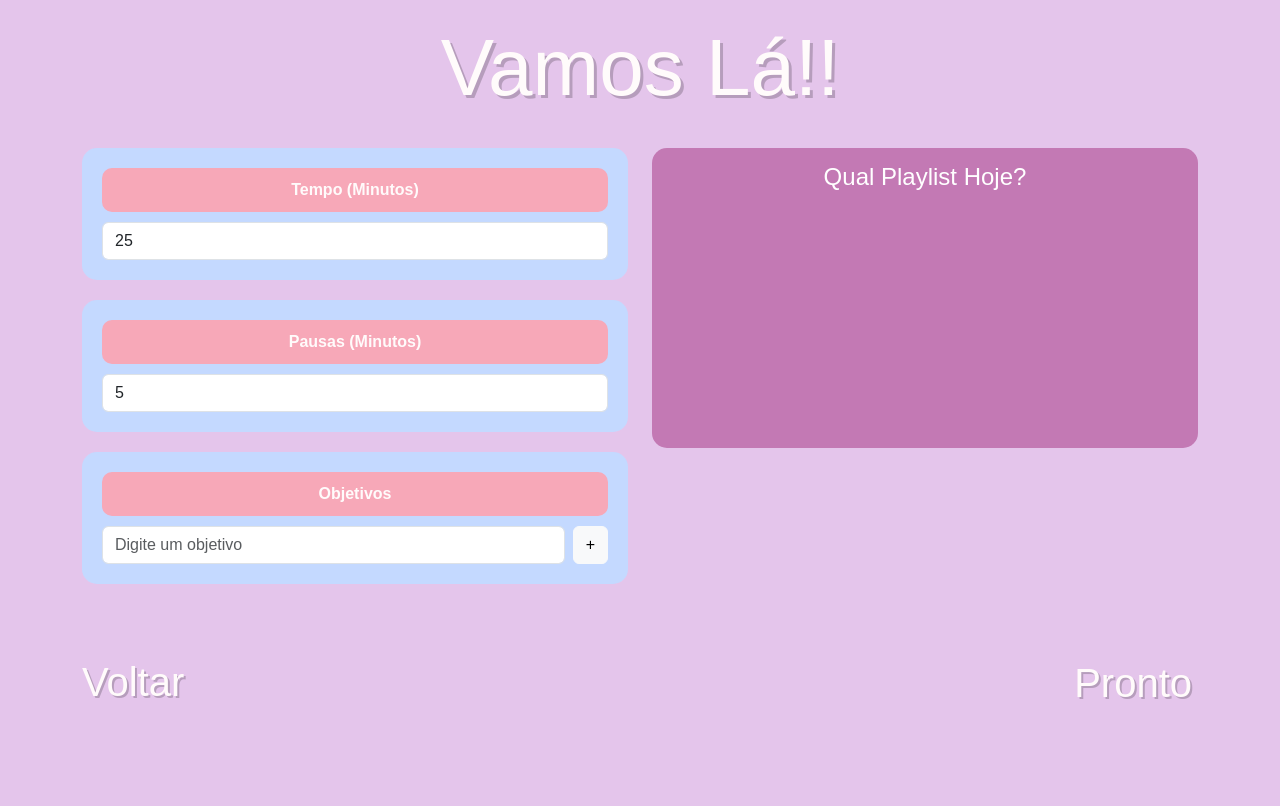
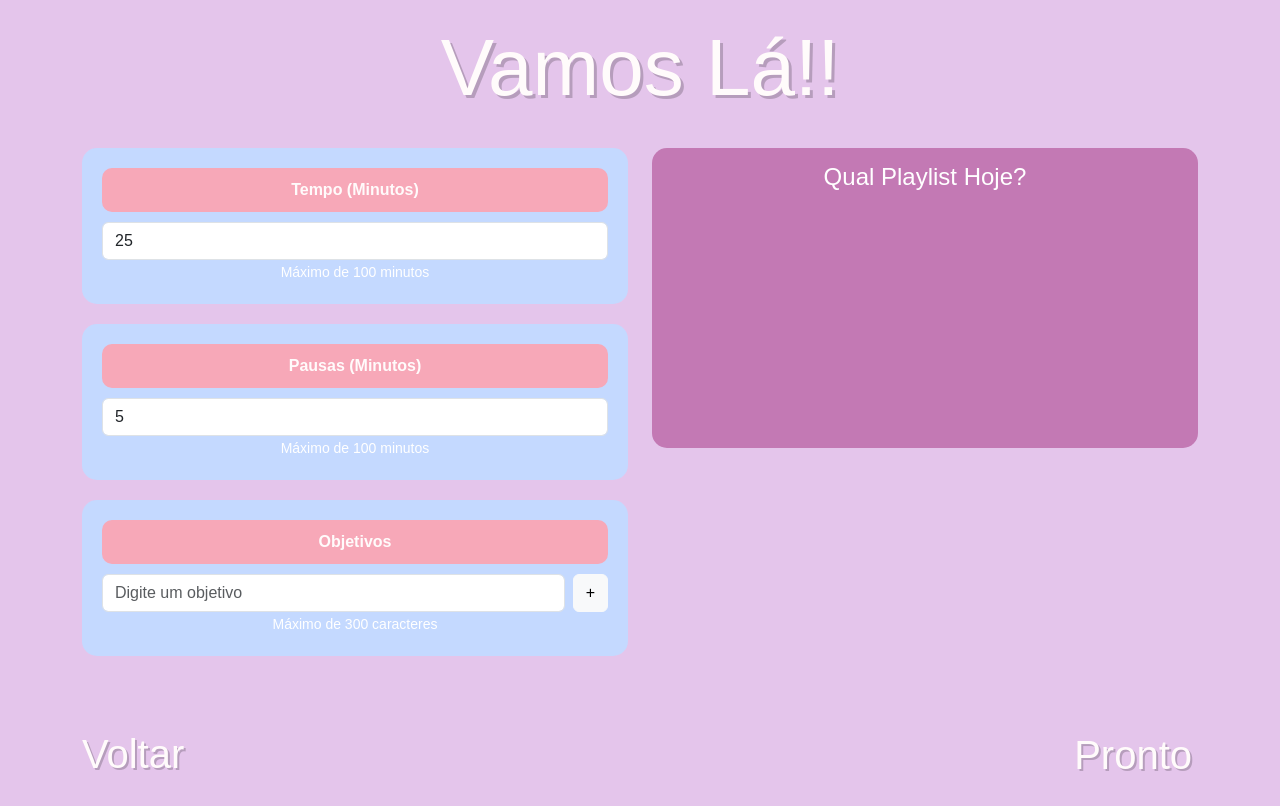
Before and after one commit to GabiCodings/FocusFluir, a Flask app: page /sessao in a window 1280 px wide. Before the commit the page ends 699 px from the top, so only its background shows below. Run offline with Flask 3, Linux system fonts and the light colour scheme; data that the repository does not hold is empty; some web fonts are replaced.

Commit message:
maximo de caracteres

```diff
--- a/app.py
+++ b/app.py
@@ -216,6 +216,7 @@ def playlists_page():
     playlists = resultado["playlists"]
     return render_template('playlists.html', playlists=playlists, edit_playlist=edit_playlist)
 
+
 @app.route('/deletar_playlist/<int:playlist_id>')
 def deletar_playlist_route(playlist_id):
     service.deletar_playlist_service(playlist_id)
--- a/templates/sessao.html
+++ b/templates/sessao.html
@@ -98,12 +98,14 @@
 
                 <div class="input-block">
                     <div class="card-rosa">Tempo (Minutos)</div>
-                    <input type="number" name="duracao_estudo" class="form-control" value="25" required>
+                    <input type="number" name="duracao_estudo" class="form-control" value="25" required max="100">
+                    <small style="color:#fff;">Máximo de 100 minutos</small>
                 </div>
 
                 <div class="input-block">
                     <div class="card-rosa">Pausas (Minutos)</div>
-                    <input type="number" name="duracao_pausa" class="form-control" value="5" required>
+                    <input type="number" name="duracao_pausa" class="form-control" value="5" required max="100">
+                    <small style="color:#fff;">Máximo de 100 minutos</small>
                 </div>
 
                 <div class="input-block">
@@ -112,9 +114,12 @@
                     <div id="lista-objetivos"></div>
 
                     <div class="d-flex mt-2">
-                        <input type="text" id="novo-objetivo" class="form-control" placeholder="Digite um objetivo">
+                        <input type="text" id="novo-objetivo" class="form-control"
+                               placeholder="Digite um objetivo"
+                               maxlength="300">
                         <button type="button" class="btn btn-light ms-2" onclick="addObjetivo()">+</button>
                     </div>
+                    <small style="color:#fff;">Máximo de 300 caracteres</small>
 
                     <input type="hidden" name="objetivos" id="input-objetivos">
                 </div>
@@ -151,6 +156,11 @@
 
             if (!texto) return;
 
+            if (texto.length > 300) {
+                alert("O objetivo pode ter no máximo 300 caracteres.");
+                return;
+            }
+
             objetivos.push(texto);
             input.value = "";
             render();
@@ -181,7 +191,26 @@
         document.getElementById("form-foco").addEventListener("submit", function(e) {
             const tempo = document.querySelector("input[name='duracao_estudo']").value;
             const pausa = document.querySelector("input[name='duracao_pausa']").value;
-            const playlist = document.querySelector("input[name='playlist_id']:checked");
+
+            if (tempo > 100) {
+                alert("O tempo de estudo deve ser no máximo 100 minutos.");
+                e.preventDefault();
+                return;
+            }
+
+            if (pausa > 100) {
+                alert("O tempo de pausa deve ser no máximo 100 minutos.");
+                e.preventDefault();
+                return;
+            }
+
+            for (let obj of objetivos) {
+                if (obj.length > 300) {
+                    alert("Cada objetivo deve ter no máximo 300 caracteres.");
+                    e.preventDefault();
+                    return;
+                }
+            }
 
             if (!tempo || tempo <= 0) {
                 alert("Defina um tempo de estudo válido.");
@@ -200,11 +229,8 @@
                 e.preventDefault();
                 return;
             }
-
-
-
         });
-        </script>
+    </script>
 
 </body>
 </html>
```
Also changed, not shown: templates/playlists.html (+5 -2 lines), focusfluir.db.
